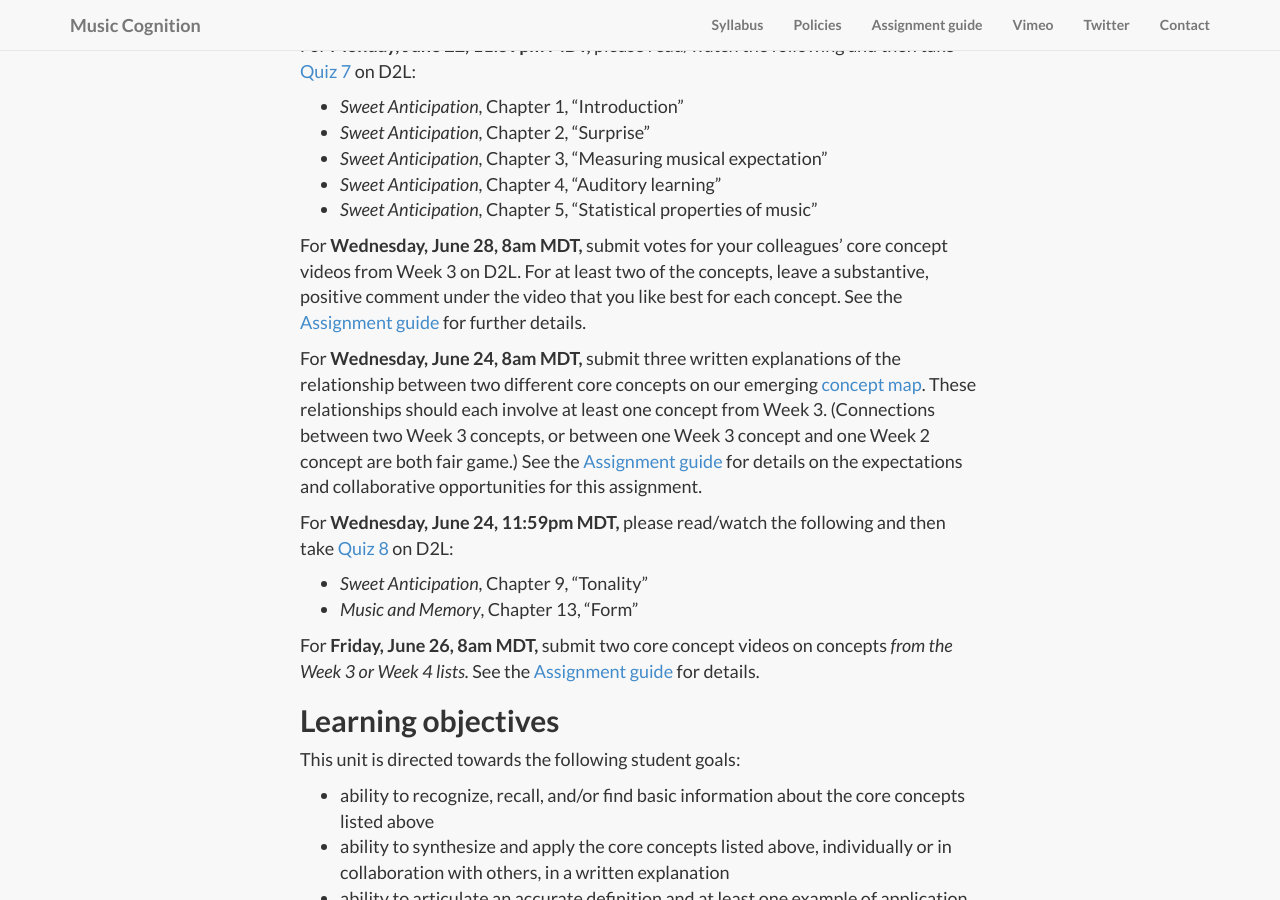
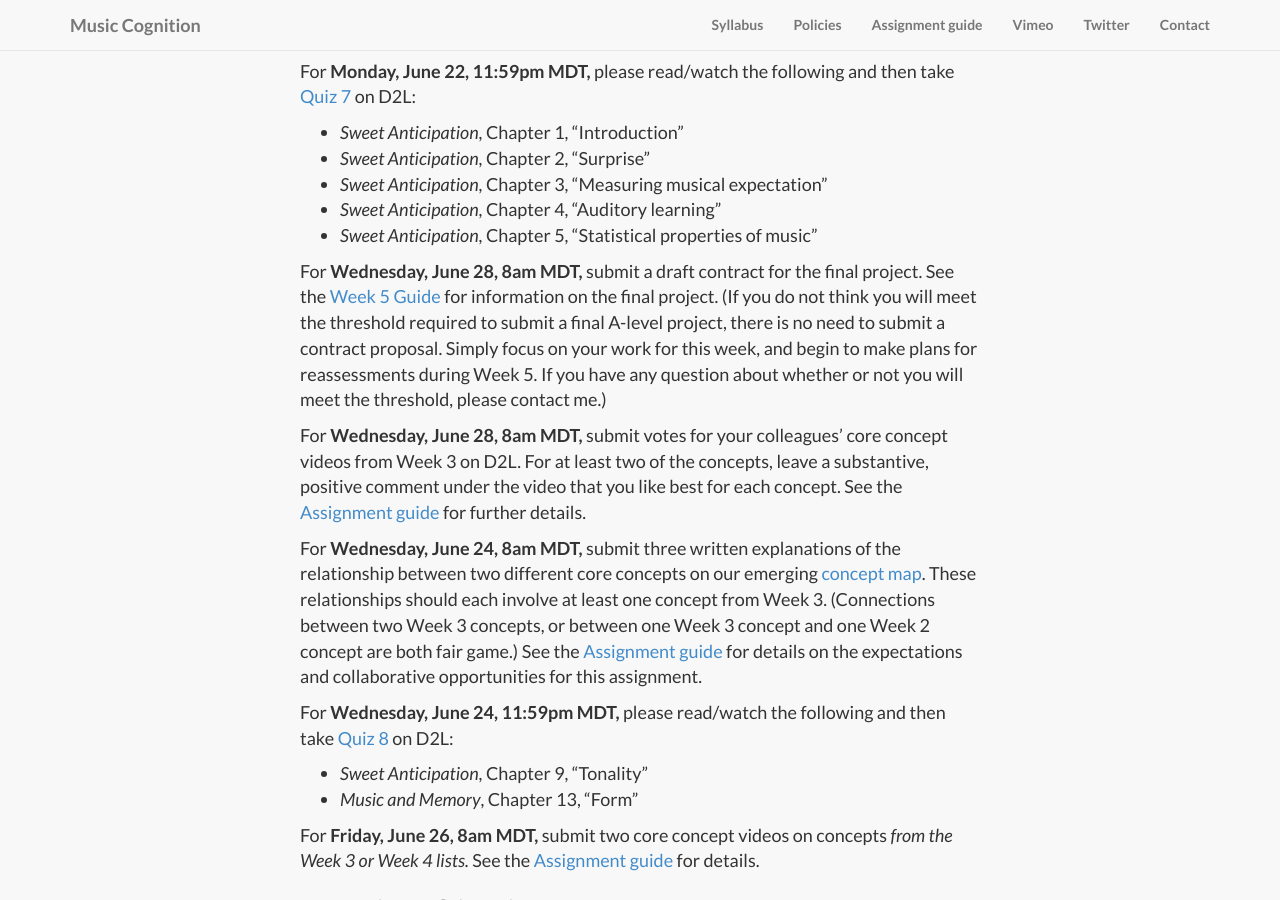
Before and after one commit to kshaffer/cognition, a Jekyll site: the page built from week4.md, in a window 1280 px wide and 900 px high, scrolled down 1775 px. Built offline with Jekyll 4.4.1, drawn with Linux system fonts in a browser that asks for light colours; nearby versions of some CDN libraries; library files that are not in the unit come from our copies; some of the changed text lies outside the part shown.

Commit message:
Week 4 update

```diff
--- a/week4.md
+++ b/week4.md
@@ -9,6 +9,7 @@ image: spiral.jpg
 
 **Monday, June 22 (due 11:59pm MDT):** reading and quiz 7
 **Tuesday, June 23:** office hours – **11am in-person (Imig Music Bldg., rm. N138)** -or- **[7pm video chat](https://cuboulder.zoom.us/j/850567644)** (the usual password)
+**Wednesday, June 24 (due 8am MDT):** draft final project contracts due
 **Wednesday, June 24 (due 8am MDT):** video votes due
 **Wednesday, June 24 (due 8am MDT):** concept map contributions due
 **Wednesday, June 24 (due 11:59pm MDT):** reading and quiz 8
@@ -46,6 +47,8 @@ For **Monday, June 22, 11:59pm MDT,** please read/watch the following and then t
 - *Sweet Anticipation*, Chapter 4, "Auditory learning"
 - *Sweet Anticipation*, Chapter 5, "Statistical properties of music"
 
+For **Wednesday, June 28, 8am MDT,** submit a draft contract for the final project. See the [Week 5 Guide](/week5/) for information on the final project. (If you do not think you will meet the threshold required to submit a final A-level project, there is no need to submit a contract proposal. Simply focus on your work for this week, and begin to make plans for reassessments during Week 5. If you have any question about whether or not you will meet the threshold, please contact me.)
+
 For **Wednesday, June 28, 8am MDT,** submit votes for your colleagues' core concept videos from Week 3 on D2L. For at least two of the concepts, leave a substantive, positive comment under the video that you like best for each concept. See the [Assignment guide](/assessments/) for further details.
 
 For **Wednesday, June 24, 8am MDT,** submit three written explanations of the relationship between two different core concepts on our emerging [concept map](https://prezi.com/ntsoqg1f9m7i/music-cognition/). These relationships should each involve at least one concept from Week 3. (Connections between two Week 3 concepts, or between one Week 3 concept and one Week 2 concept are both fair game.) See the [Assignment guide](/assessments/) for details on the expectations and collaborative opportunities for this assignment.
```
